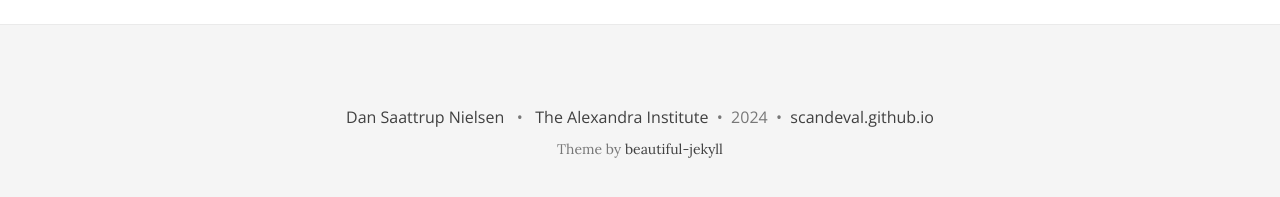
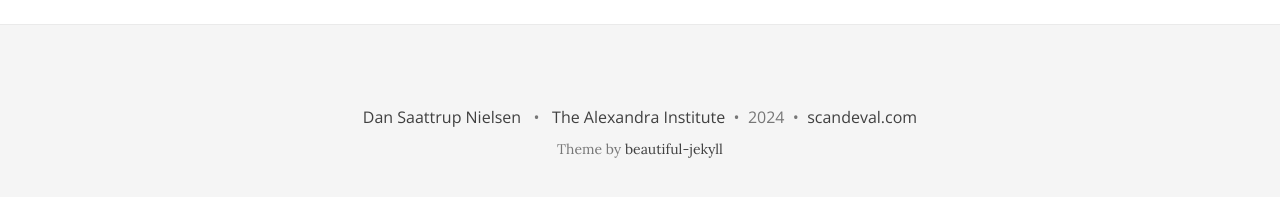
Before and after one commit to ScandEval/scandeval.github.io, a Jekyll site: the page built from index.md, in a window 1280 px wide and 1243 px high. Shown: the part 1033-1230 px from the top of the window. Built offline with Jekyll 4.4.1, drawn with Linux system fonts in a browser that asks for light colours; nearby versions of some CDN libraries; a script that is not in the unit is left out; some of the changed lines change nothing that is shown.

Commit message:
feat: Update URLs

```diff
--- a/_config.yml
+++ b/_config.yml
@@ -4,8 +4,7 @@
 # baseurl is the website's URL without the hostname
 
 # If you are building a simple GitHub user page (https://username.github.io) then use these settings:
-#url: "https://scandeval.github.io"
-url: "https://scandeval.github.io"
+url: "https://scandeval.com"
 baseurl: ""
 
 # Name of website
@@ -56,7 +55,7 @@ footer-link-col: "#404040"
 # Important: you must keep the "name" parameter, everything else you can remove
 author:
   name: Dan Saattrup Nielsen
-  name-url: https://saattrupdan.github.io/
+  name-url: https://saattrupdan.com/
   affiliation: The Alexandra Institute
   affiliation-url: https://alexandra.dk/
 
@@ -80,7 +79,7 @@ share-links-active:
 
 # How to display the link to the website in the footer
 # Remove this if you don't want a link in the footer
-url-pretty: "scandeval.github.io"  # eg. "deanattali.com/beautiful-jekyll"
+url-pretty: "scandeval.com"  # eg. "deanattali.com/beautiful-jekyll"
 
 # --- Web Statistics Section --- #
 
```
Also changed, not shown: README.md.
